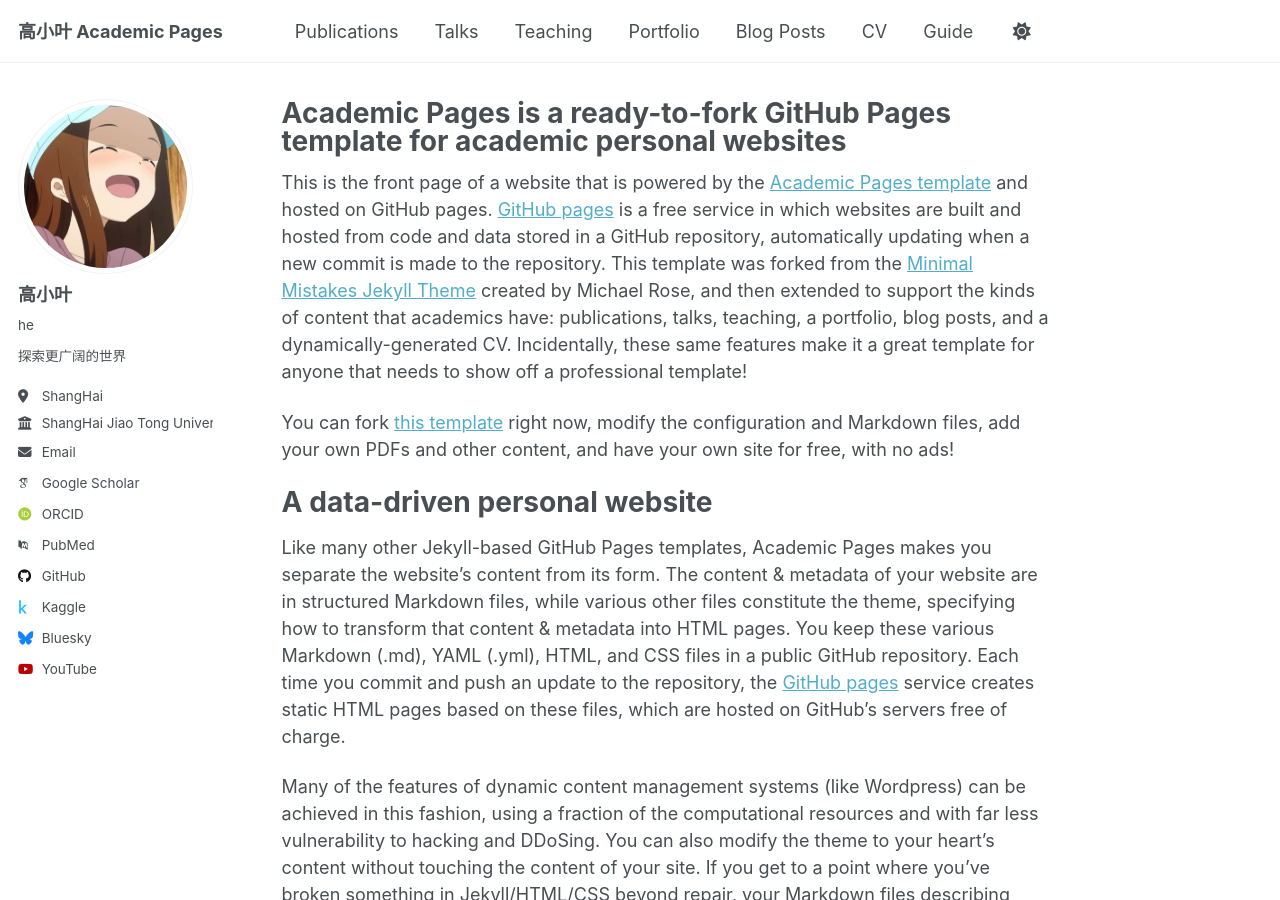
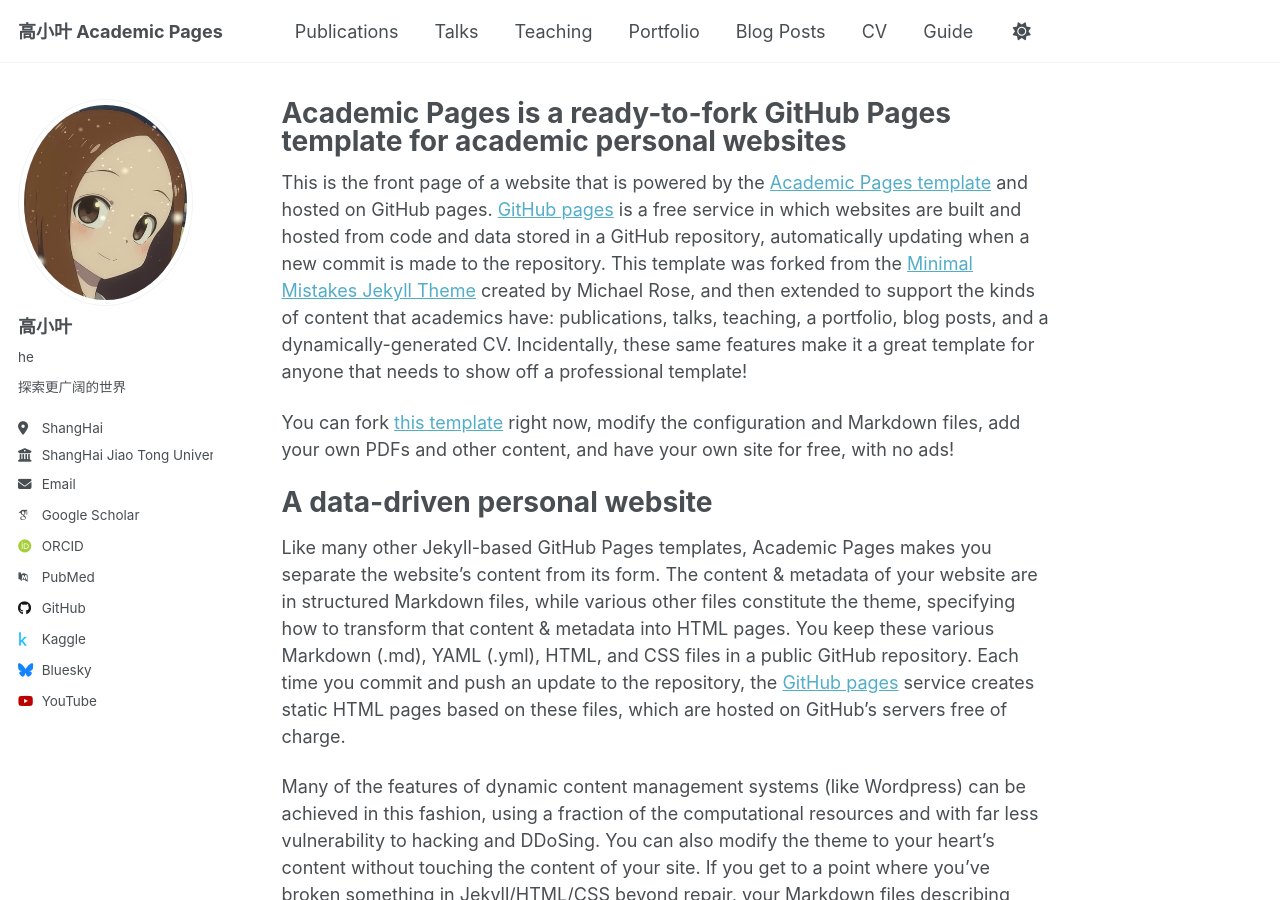
Before and after one commit to gaoyesjtu/gaoyesjtu.github.io, a Jekyll site: the page built from _pages/about.md, in a window 1280 px wide and 900 px high. Built offline with Jekyll 4.4.1, drawn with Linux system fonts in a browser that asks for light colours; some web fonts are replaced; a script that is not in the unit is left out.

Commit message:
Update _config.yml

```diff
--- a/_config.yml
+++ b/_config.yml
@@ -22,7 +22,7 @@ repository               : "academicpages/academicpages.github.io"
 #               Additional customization can be done by editing /_includes/author-profile.html
 author:
   # Biographic information
-  avatar           : "avatar2.jpg"
+  avatar           : "avatar3.jpg"
   name             : "高小叶"
   pronouns         : "he"
   bio              : "探索更广阔的世界"
```
